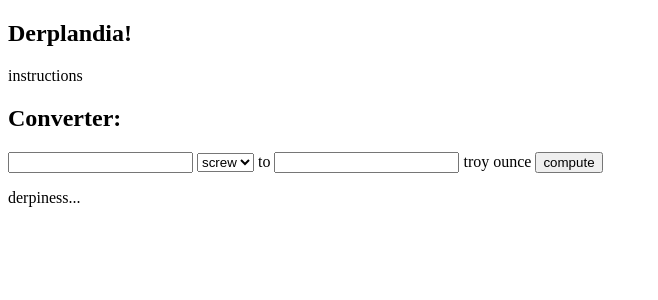
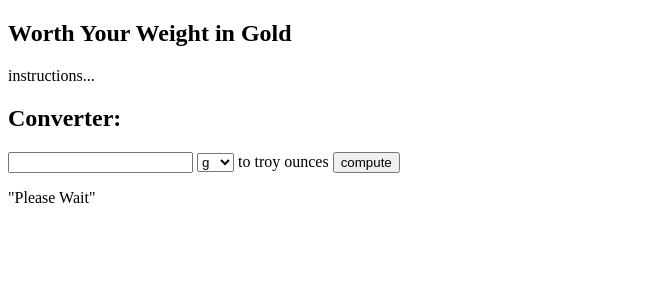
Before and after one commit to bstew794/CS2610_Stewart_Braeden_assn4, a Django app: page /gold/ in a window 1280 px wide. Shown: the top 300 px of the page, without its empty margins (0-658 px from the left). Run offline with Django 3.2, Linux system fonts and the light colour scheme.

Commit message:
Implemented the quandl.com fetch()

```diff
--- /dev/null
+++ b/gold/static/gold/script.js
@@ -0,0 +1,17 @@
+const url = 'https://www.quandl.com/api/v3/datasets/LBMA/GOLD.json?column_index=2&start_date=2020-03-19&end_date=20-03-24&api_key=a8983iSQs9CoKF_mgKkE'
+var message = "The current price of gold is $";
+var price = 0;
+
+fetch(url)
+    .then((response)=> {return response.json();})
+    .then((data) => {
+        var priceSet = data.dataset.data[0];
+        price = priceSet[1];
+
+        message += price + " per troy ounce.";
+
+        document.getElementById("display").innerHTML = message;
+    })
+    .catch(function(err) {
+        console.log("Something went wrong here...", err);
+    });
--- a/gold/templates/gold/index.html
+++ b/gold/templates/gold/index.html
@@ -9,24 +9,32 @@
 </head>
 <body>
     <div>
-        <h2>Derplandia!</h2>
-        <p>instructions</p>
+        <h2>Worth Your Weight in Gold</h2>
+        <p>instructions...</p>
     </div>
 
     <div>
         <h2>Converter:</h2>
+
         <input type="number">
+
         <select>
-            <option value="screw">screw</option>
+            <option value="g">g</option>
+            <option value="T">T</option>
+            <option value="kg">kg</option>
+            <option value="lb">lb</option>
+            <option value="oz">oz</option>
         </select>
-        <span>to</span>
-        <input type="number">
-        <span>troy ounce</span>
+
+        <span>to troy ounces</span>
+
         <button>compute</button>
     </div>
 
     <div>
-        <p>derpiness...</p>
+        <p id="display">"Please Wait"</p>
     </div>
+
+    <script type="text/javascript" src="{% static 'gold/script.js' %}"></script>
 </body>
 </html>
```
